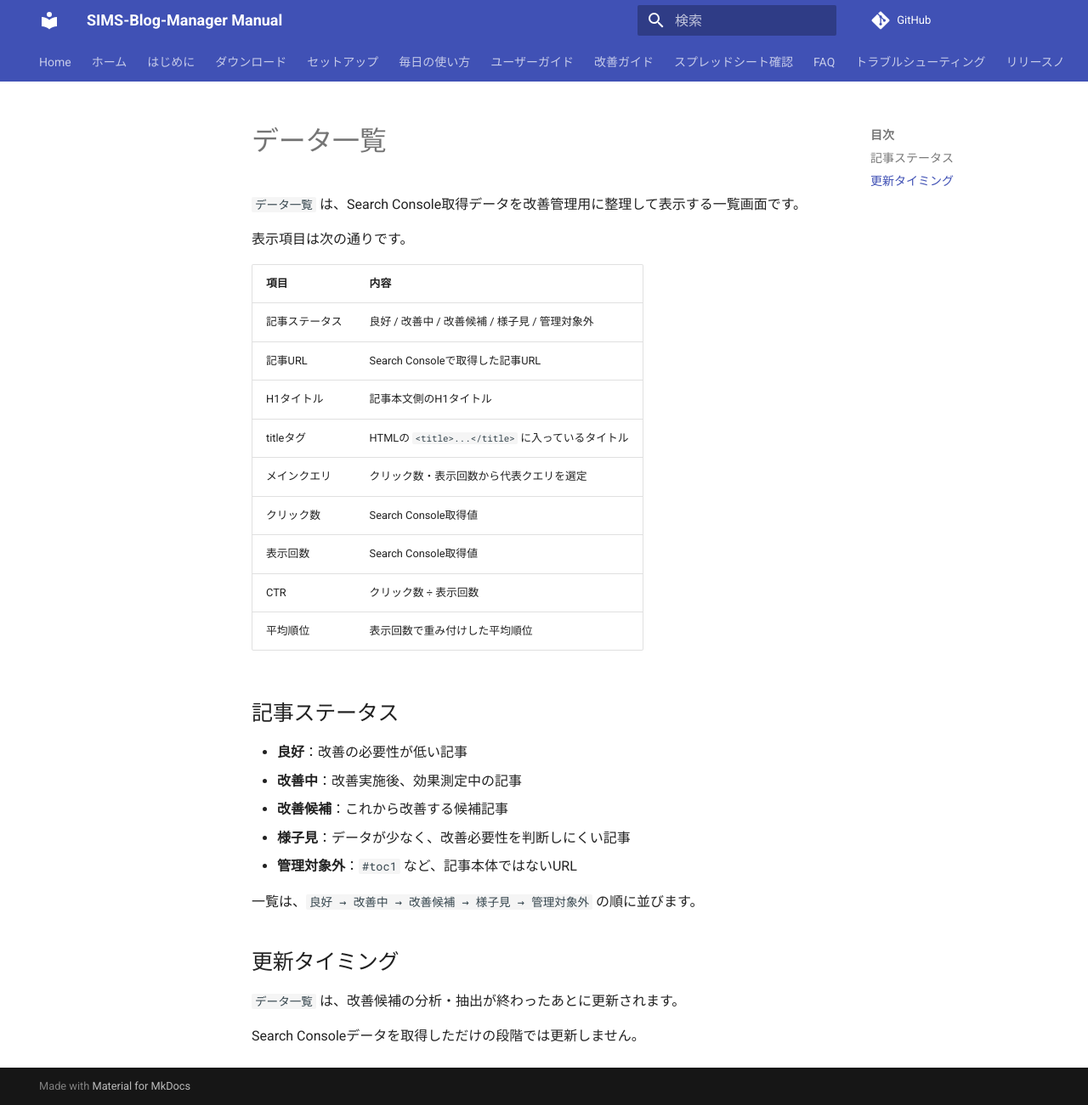
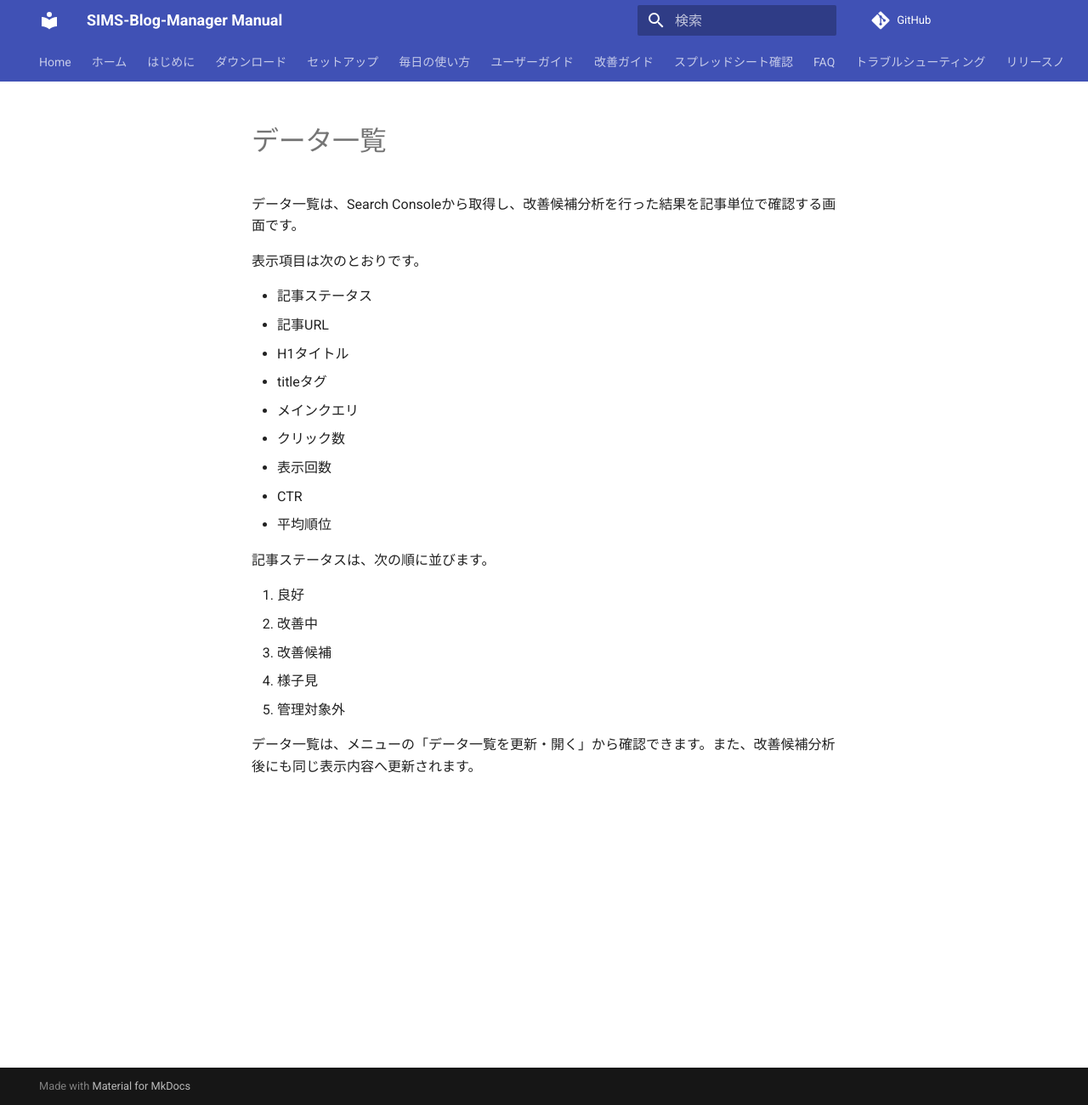
Before and after one commit to simstools55-ops/SIMS-Blog-Manager, an MkDocs documentation site: the page built from docs/user-guide/data-list.md, in a window 1280 px wide and 1301 px high. Shown: the whole window at 85% size. Built offline with MkDocs 1.6.1 and Material for MkDocs 9.7.7, drawn with Linux system fonts in a browser that asks for light colours; comment, search, counter and statistics services are not loaded.

```diff
--- a/docs/user-guide/data-list.md
+++ b/docs/user-guide/data-list.md
@@ -1,33 +1,25 @@
 # データ一覧
 
-`データ一覧` は、Search Console取得データを改善管理用に整理して表示する一覧画面です。
+データ一覧は、Search Consoleから取得し、改善候補分析を行った結果を記事単位で確認する画面です。
 
-表示項目は次の通りです。
+表示項目は次のとおりです。
 
-| 項目 | 内容 |
-|---|---|
-| 記事ステータス | 良好 / 改善中 / 改善候補 / 様子見 / 管理対象外 |
-| 記事URL | Search Consoleで取得した記事URL |
-| H1タイトル | 記事本文側のH1タイトル |
-| titleタグ | HTMLの `<title>...</title>` に入っているタイトル |
-| メインクエリ | クリック数・表示回数から代表クエリを選定 |
-| クリック数 | Search Console取得値 |
-| 表示回数 | Search Console取得値 |
-| CTR | クリック数 ÷ 表示回数 |
-| 平均順位 | 表示回数で重み付けした平均順位 |
+- 記事ステータス
+- 記事URL
+- H1タイトル
+- titleタグ
+- メインクエリ
+- クリック数
+- 表示回数
+- CTR
+- 平均順位
 
-## 記事ステータス
+記事ステータスは、次の順に並びます。
 
-- **良好**：改善の必要性が低い記事
-- **改善中**：改善実施後、効果測定中の記事
-- **改善候補**：これから改善する候補記事
-- **様子見**：データが少なく、改善必要性を判断しにくい記事
-- **管理対象外**：`#toc1` など、記事本体ではないURL
+1. 良好
+2. 改善中
+3. 改善候補
+4. 様子見
+5. 管理対象外
 
-一覧は、`良好 → 改善中 → 改善候補 → 様子見 → 管理対象外` の順に並びます。
-
-## 更新タイミング
-
-`データ一覧` は、改善候補の分析・抽出が終わったあとに更新されます。
-
-Search Consoleデータを取得しただけの段階では更新しません。
+データ一覧は、メニューの「データ一覧を更新・開く」から確認できます。また、改善候補分析後にも同じ表示内容へ更新されます。
```
Also changed, not shown: CHANGELOG.md (+4 -5 lines), PRODUCT_BODY_README.md (+12 -11 lines), README.md (+3 -5 lines), ROADMAP.md (+9 -2 lines), 1 other file.
